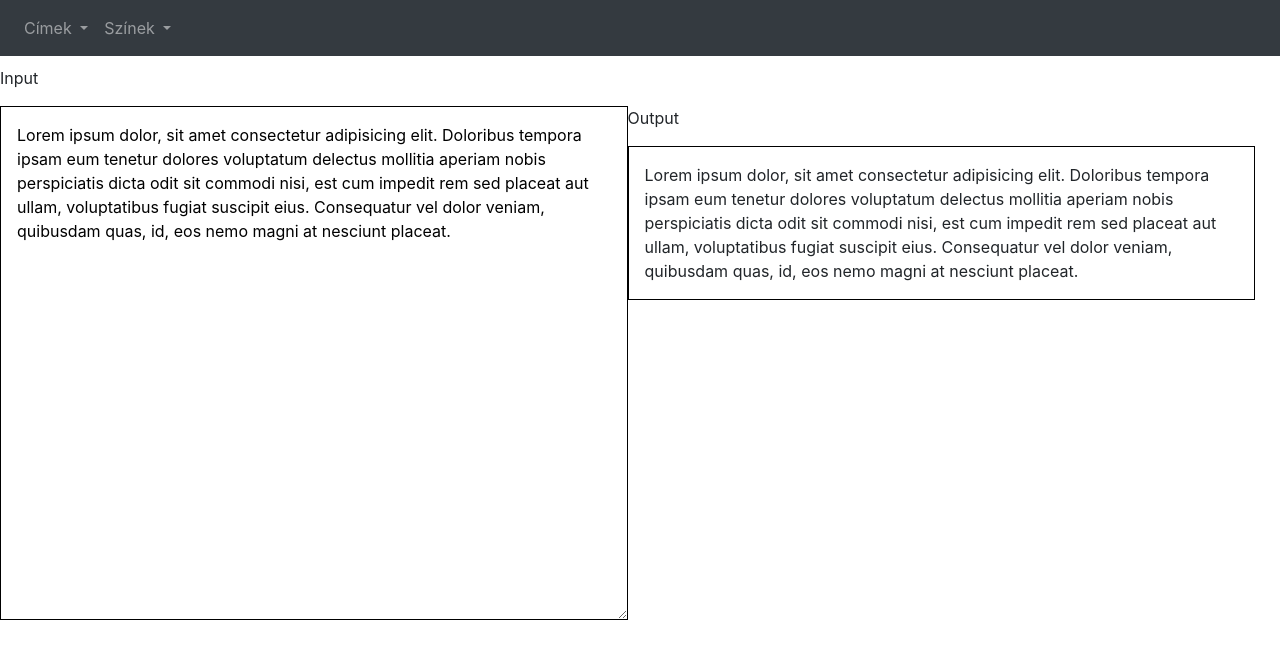
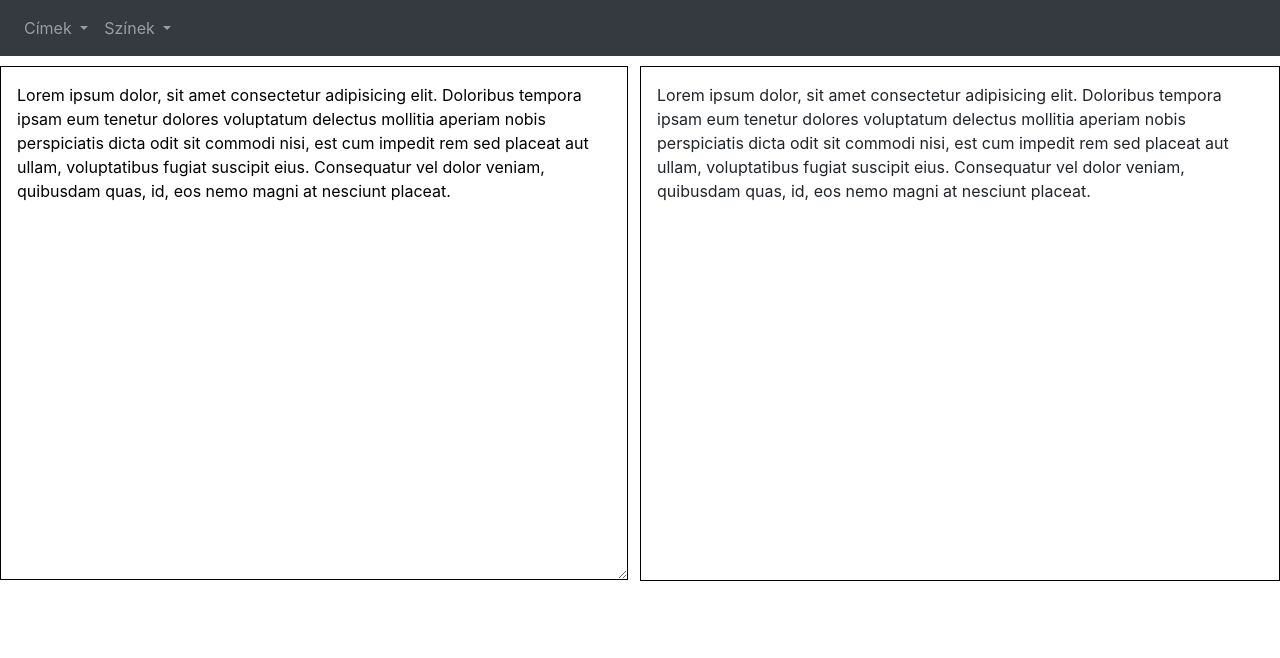
Before and after one commit to WroxWolf/Sz-vegszerkeszt-_HF, a plain HTML site: page prevent.html in a window 1280 px wide. Drawn offline with nearby package versions, Linux system fonts and the light colour scheme.

Commit message:
doboz dizájn

```diff
--- a/my.css
+++ b/my.css
@@ -5,8 +5,6 @@
 }
 #outputWrapper {
     margin-top: 10px;
-    padding-right: 25px;
-
 }
 
 #input {
@@ -20,5 +18,6 @@
     border: 1px solid black;
     padding: 1rem;
     width: 50%;
+    height: 515px;
     float: right;
 }
--- a/prevent.html
+++ b/prevent.html
@@ -52,12 +52,10 @@
     </nav>
     <!-- input -->
     <div id="inputWrapper">
-      <p>Input</p>
       <textarea name="" id="input" rows="20">Lorem ipsum dolor, sit amet consectetur adipisicing elit. Doloribus tempora ipsam eum tenetur dolores voluptatum delectus mollitia aperiam nobis perspiciatis dicta odit sit commodi nisi, est cum impedit rem sed placeat aut ullam, voluptatibus fugiat suscipit eius. Consequatur vel dolor veniam, quibusdam quas, id, eos nemo magni at nesciunt placeat.</textarea>
   </div>
   <!-- output -->
   <div id="outputWrapper">
-    <p>Output</p>
     <div id="output"></div>
   </div>
 
```
